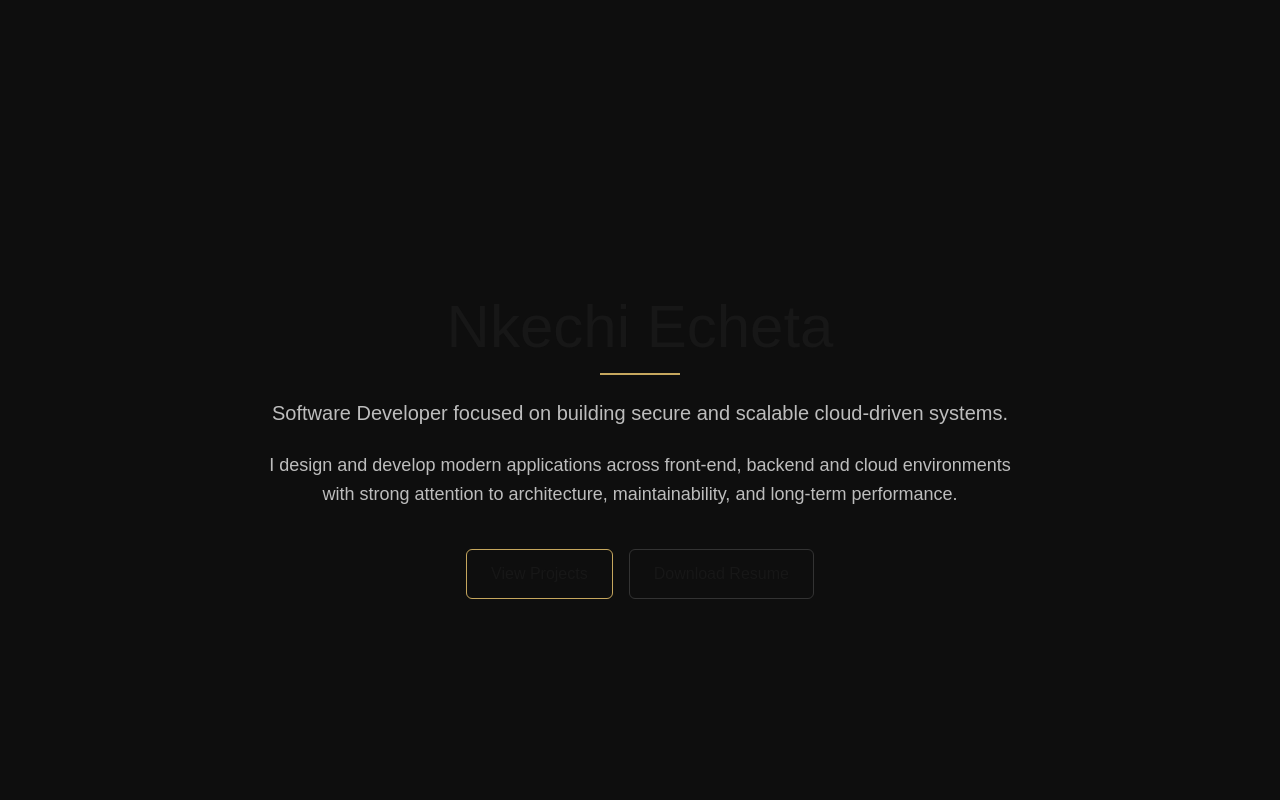
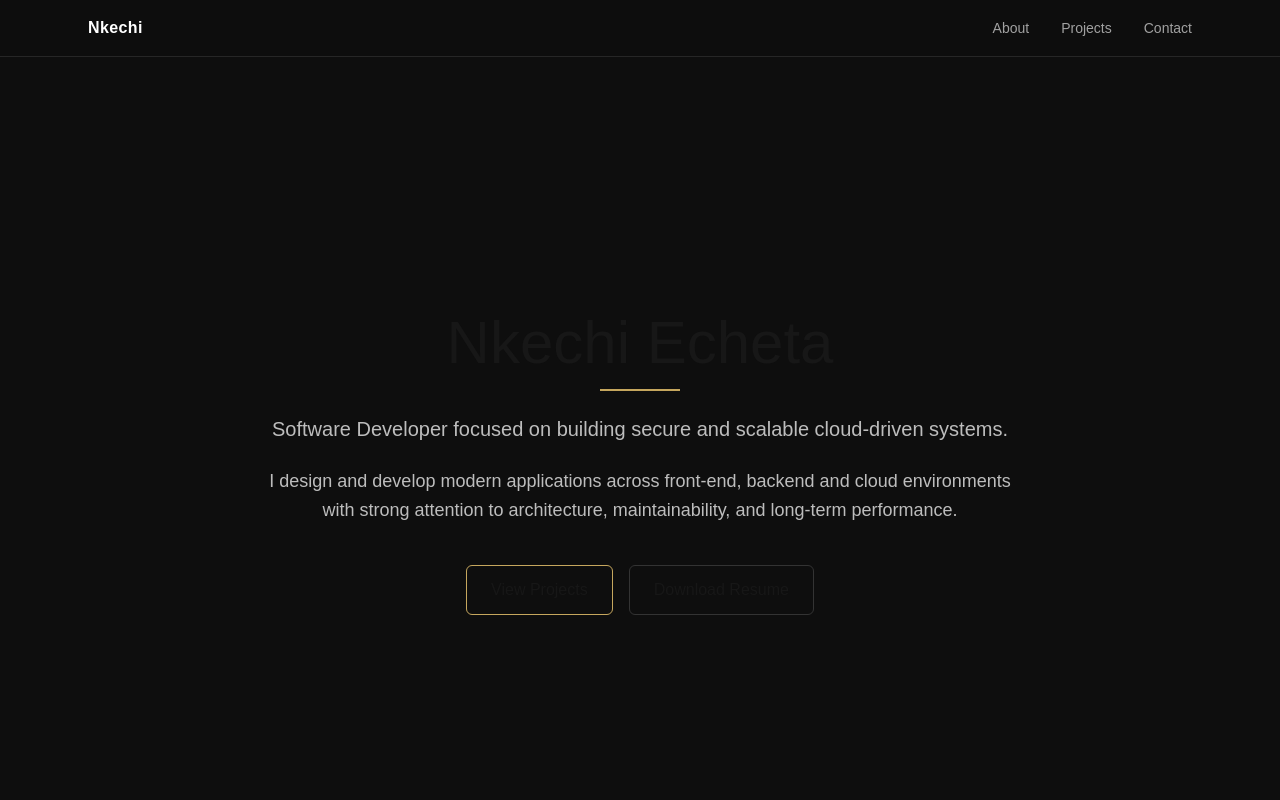
Before and after one commit to jecheta-rrc/nkechi-portfolio, a Next.js app: page / in a window 1280 px wide. Shown: the top 800 px of the page. Built offline with nearby package versions, Linux system fonts and the light colour scheme; a web font is replaced by a local one.

Commit message:
Integrate navbar and adjust hero spacing

```diff
--- a/src/app/page.tsx
+++ b/src/app/page.tsx
@@ -1,9 +1,11 @@
+import Navbar from "@/components/Navbar";
 import Hero from "@/components/Hero";
 import Projects from "@/components/Projects";
 
 export default function Home() {
   return (
     <>
+      <Navbar />
       <Hero />
       <Projects />
     </>
--- a/src/components/Hero.tsx
+++ b/src/components/Hero.tsx
@@ -1,6 +1,6 @@
 export default function Hero() {
   return (
-    <main className="min-h-screen bg-[#0E0E0E] px-6 pt-24 flex items-center justify-center">
+    <main className="min-h-screen bg-[#0E0E0E] px-6 pt-32 flex items-center justify-center">
       <section className="max-w-3xl text-center">
         <div className="mb-6">
           <h1 className="text-5xl md:text-6xl font-[var(--font-heading)]">
--- a/src/components/Navbar.tsx
+++ b/src/components/Navbar.tsx
@@ -1,12 +1,12 @@
 export default function Navbar() {
   return (
-    <nav className="fixed top-0 left-0 w-full bg-[#0E0E0E]/80 backdrop-blur-md border-b border-neutral-800 z-50">
+    <nav className="fixed top-0 w-full bg-[#0E0E0E]/80 backdrop-blur-md border-b border-neutral-800 z-50">
       <div className="max-w-6xl mx-auto px-6 py-4 flex justify-between items-center">
 
-        {/* Logo / Name */}
-        <span className="font-semibold text-lg">
-          Nkechi Echeta
-        </span>
+        {/* Logo */}
+        <div className="text-white font-semibold tracking-wide">
+          Nkechi
+        </div>
 
         {/* Navigation Links */}
         <div className="space-x-8 text-sm text-neutral-400">
@@ -16,13 +16,11 @@ export default function Navbar() {
           <a href="#projects" className="hover:text-white transition">
             Projects
           </a>
-          <a href="#skills" className="hover:text-white transition">
-            Skills
-          </a>
           <a href="#contact" className="hover:text-white transition">
             Contact
           </a>
         </div>
+
       </div>
     </nav>
   );
```
